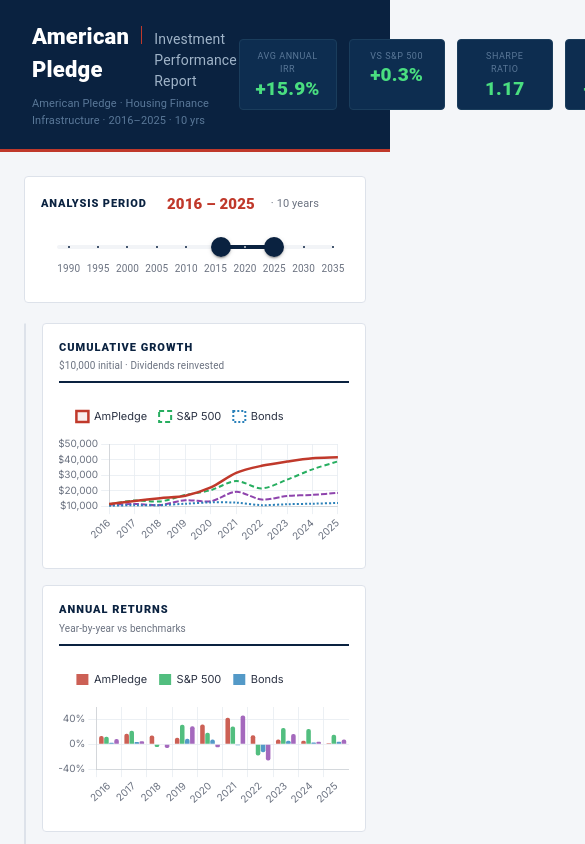
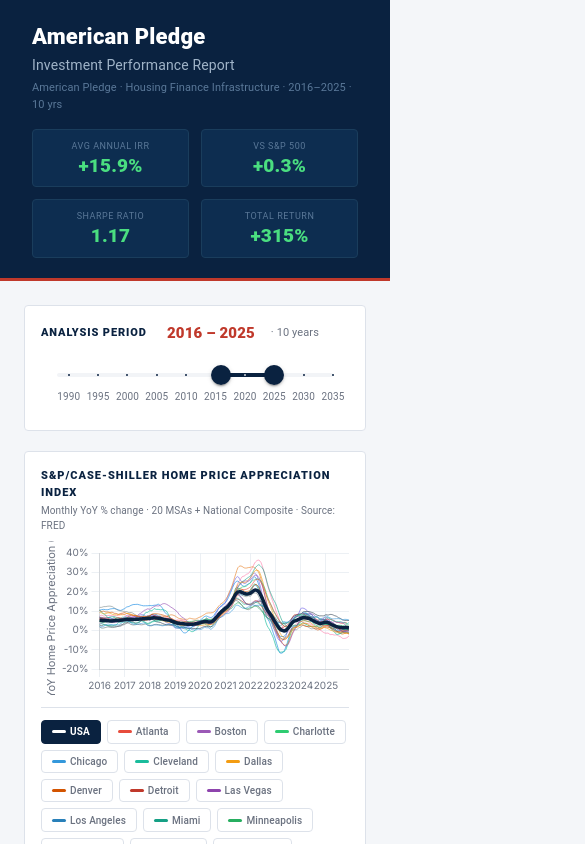
Before and after one commit to samaurisam/ampledge-dashboard, a React (Create React App) app: page / in a window 390 px wide. Shown: the top 844 px of the page, 585 px wide, since content can reach past the window. Built offline with nearby package versions, Linux system fonts and the light colour scheme.

Commit message:
Mobile UI cleanup

```diff
--- a/src/App.js
+++ b/src/App.js
@@ -519,10 +519,10 @@
 };
 const baseLegend = {
   labels: {
-    font: { ...baseFont, size: 11 },
+    font: (ctx) => ({ ...baseFont, size: ctx.chart.width < 450 ? 9 : 11 }),
     color: C.charcoal,
-    boxWidth: 12,
-    padding: 12,
+    boxWidth: 10,
+    padding: 8,
   },
 };
 
@@ -849,12 +849,15 @@
           px: 4,
           py: 2.5,
           display: "flex",
-          alignItems: "center",
+          alignItems: { xs: "flex-start", md: "center" },
           justifyContent: "space-between",
+          flexDirection: { xs: "column", md: "row" },
+          gap: { xs: 2, md: 0 },
           borderBottom: `3px solid ${C.red}`,
         }}
       >
         <Box>
+          <Box sx={{ display: "flex", alignItems: { xs: "flex-start", md: "baseline" }, flexDirection: { xs: "column", md: "row" }, gap: { xs: 0.25, md: 1 } }}>
             <Box sx={{ display: "flex", alignItems: "baseline", gap: 1 }}>
               <Typography
                 sx={{
@@ -866,7 +869,8 @@
               >
                 American Pledge
               </Typography>
-            <Box sx={{ width: 3, height: 18, bgcolor: C.red, mx: 0.5 }} />
+              <Box sx={{ width: 3, height: 18, bgcolor: C.red, mx: 0.5, display: { xs: "none", md: "block" } }} />
+            </Box>
             <Typography
               sx={{ color: "#a0b4c8", fontWeight: 400, fontSize: 14 }}
             >
@@ -877,7 +881,7 @@
             American Pledge · Housing Finance Infrastructure · {periodLabel}
           </Typography>
         </Box>
-        <Box sx={{ display: "flex", gap: 1.5 }}>
+        <Box sx={{ display: "flex", gap: 1.5, flexWrap: "wrap", width: { xs: "100%", md: "auto" } }}>
           {[
             {
               label: "Avg Annual IRR",
@@ -908,7 +912,8 @@
                 py: 1.25,
                 bgcolor: "#0d2d50",
                 borderRadius: 1,
-                minWidth: 96,
+                flex: { xs: "1 1 calc(50% - 6px)", md: "0 0 auto" },
+                minWidth: { xs: 0, md: 96 },
                 border: `1px solid #1a3d5c`,
               }}
             >
@@ -1171,13 +1176,15 @@
               </Card>
 
               {/* Case-Shiller chart */}
-              <Box sx={{ display: "flex", gap: 2 }}>
+              <Box sx={{ display: "flex", gap: 2, flexDirection: { xs: "column", md: "row" } }}>
                 <Card
                   elevation={0}
                   sx={{
                     border: `1px solid ${C.border}`,
                     borderRadius: 1,
                     flex: 1,
+                    minWidth: 0,
+                    width: { xs: "100%", md: "auto" },
                   }}
                 >
                   <CardContent>
@@ -1383,10 +1390,10 @@
                 </Card>
 
                 {/* Right 50%: 2 sub-columns */}
-                <Grid item xs={12} md={6}>
-                  <Grid container spacing={2} sx={{ height: "100%" }}>
+                <Box sx={{ flex: 1, minWidth: 0, width: { xs: "100%", md: "auto" } }}>
+                  <Box sx={{ display: "flex", flexDirection: { xs: "column", md: "row" }, gap: 2, height: "100%" }}>
                     {/* Left sub-col: Cumulative Growth → Annual Returns → Risk vs Return */}
-                    <Grid item xs={12} sm={6}>
+                    <Box sx={{ flex: 1, minWidth: 0 }}>
                       <Box
                         sx={{
                           display: "flex",
@@ -1556,10 +1563,10 @@
                           </CardContent>
                         </Card>
                       </Box>
-                    </Grid>
+                    </Box>
 
                     {/* Right sub-col: Performance vs Benchmarks (tall) + Portfolio Structure */}
-                    <Grid item xs={12} sm={6}>
+                    <Box sx={{ flex: 1, minWidth: 0 }}>
                       <Box
                         sx={{
                           display: "flex",
@@ -1778,9 +1785,9 @@
                           </CardContent>
                         </Card>
                       </Box>
-                    </Grid>
-                  </Grid>
-                </Grid>
+                    </Box>
+                  </Box>
+                </Box>
               </Box>
 
               {/* KPI stat cards — pinned to bottom of left column */}
@@ -1845,6 +1852,8 @@
                 display: "flex",
                 justifyContent: "space-between",
                 alignItems: "flex-start",
+                flexWrap: "wrap",
+                gap: 1,
                 mb: 1.5,
               }}
             >
@@ -1860,7 +1869,6 @@
                   borderRadius: 1,
                   overflow: "hidden",
                   flexShrink: 0,
-                  ml: 2,
                 }}
               >
                 {[
```
Lines whose indentation alone changed are shown as unchanged.
